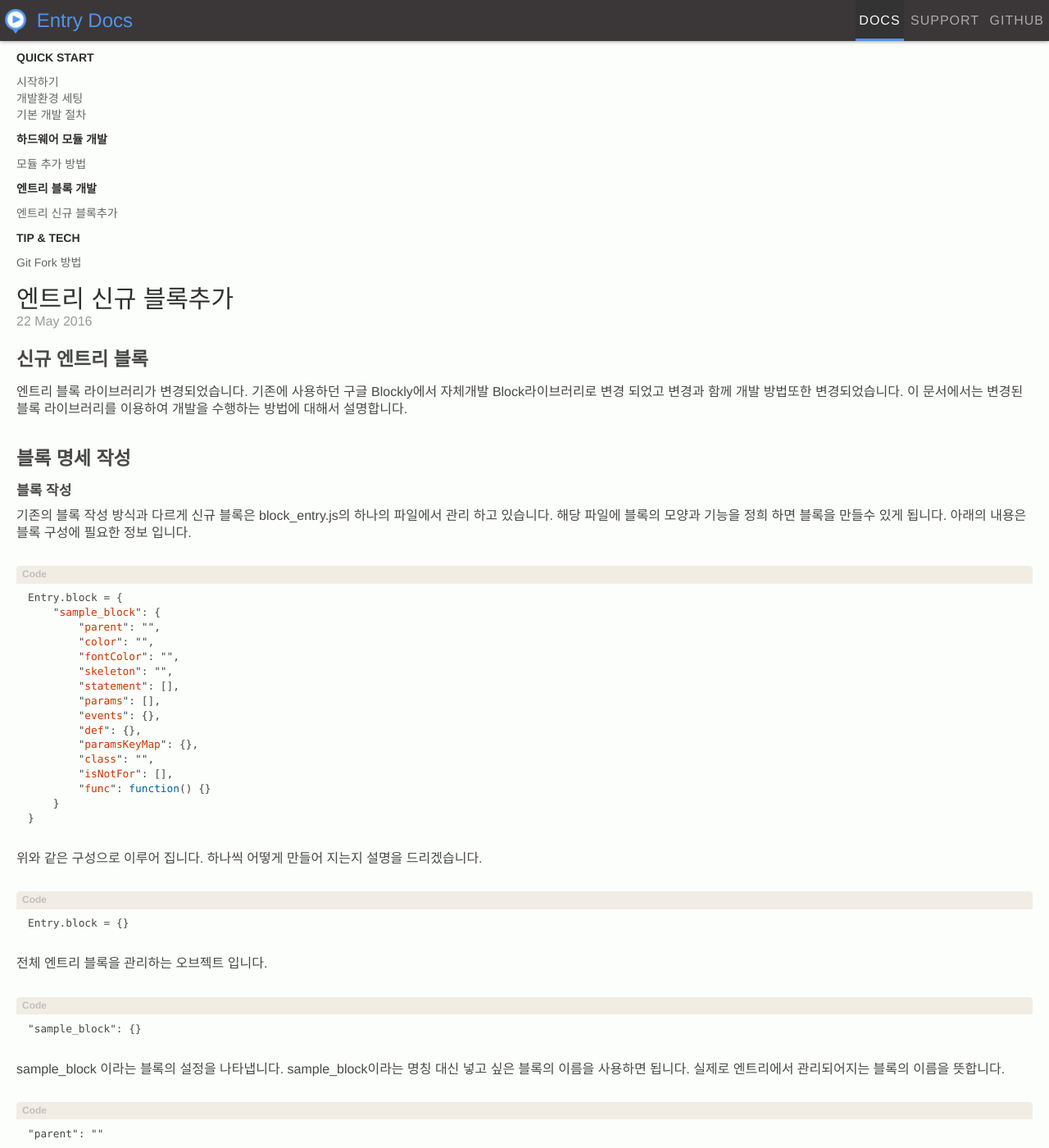
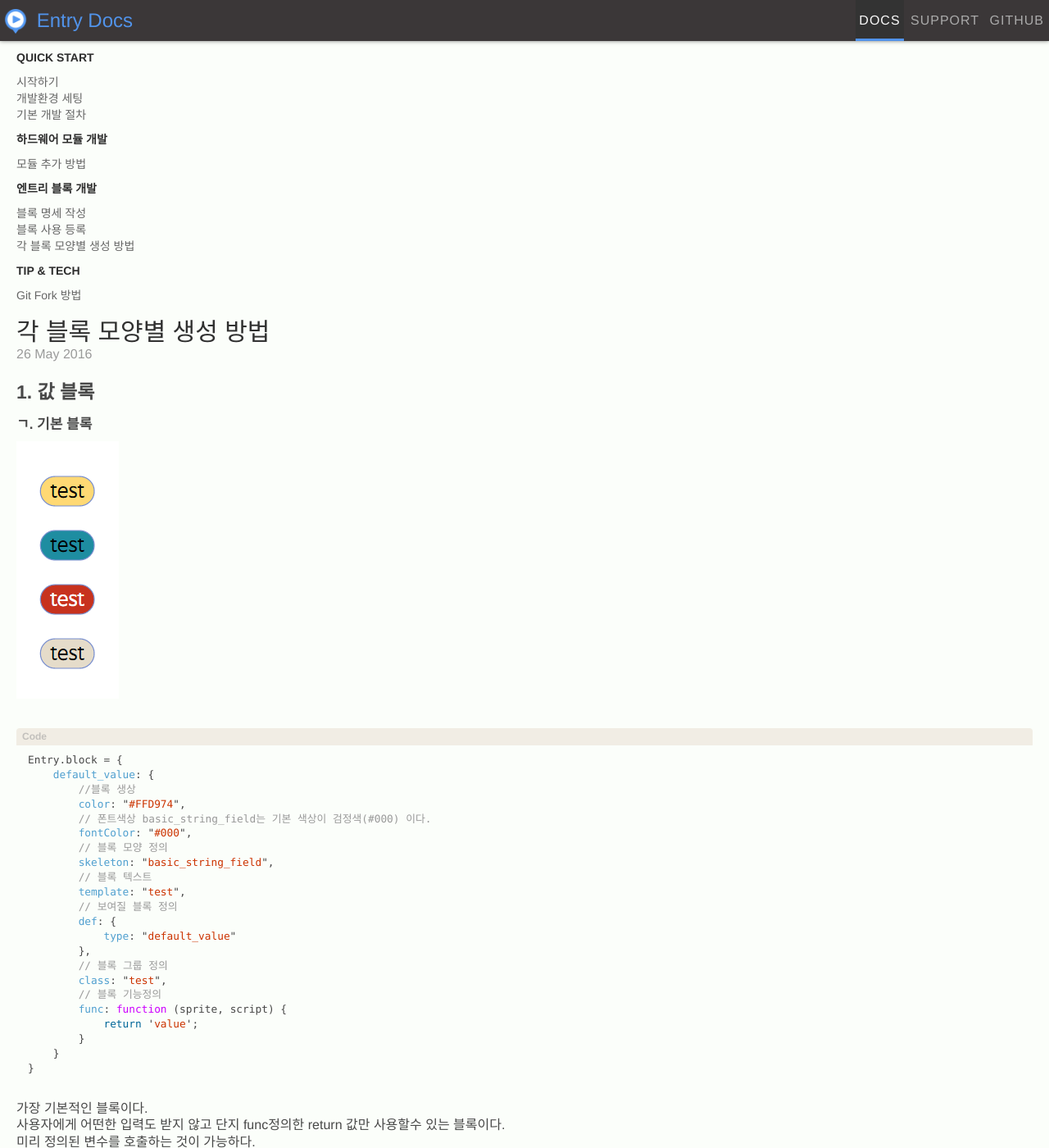
Before and after one commit to entrylabs/entry-hw-docs, a Jekyll site: the page built from posts/index.html, in a window 1280 px wide and 1400 px high. Shown: the whole window at 82% size. Built offline with Jekyll 4.4.1, drawn with Linux system fonts in a browser that asks for light colours; the list of posts is cut into pages by our own code; some of the changed text lies outside the part shown.

Commit message:
문서 최신 반영.

```diff
--- a/_includes/sidebar.html
+++ b/_includes/sidebar.html
@@ -25,8 +25,10 @@
     <div class="nav-docs-section">
         <h3>엔트리 블록 개발</h3>
         <ul>
-            {% for post in site.posts %}
+            {% assign posts = site.posts | sort: 'order' %}
+            {% for post in posts %}
                 {% if post.type == "entryBlock" %}
+            {{ site.posts.length }}
                     <li><a class="{% if page.url == post.url %}active{% endif %}" href="{{site.base-link-url}}{{ post.url }}">{{ post.title }}</a></li>
                 {% endif %}
             {% endfor %}
--- a/_posts/2016-05-22-add_new_blocks.md
+++ b/_posts/2016-05-22-add_new_blocks.md
@@ -1,7 +1,8 @@
 ---
 layout: post
-title: 엔트리 신규 블록추가
+title: 블록 명세 작성
 type: entryBlock
+order: 1
 ---
 
 ### 신규 엔트리 블록
@@ -115,10 +116,20 @@ sample_block 이라는 블록의 설정을 나타냅니다. sample_block이라
 {% endhighlight %}
 블록의 기능을 정의 합니다. 실질적인 블록의 로직을 담당합니다. 사용방법은 기존의 블록 방식과 같습니다.
 
+
 ---
+
 
 ### 블록 사용 등록
 기존에는 static.js에 EntryStatic.getAllBlocks와 EntryStatic.blockInfo 두 가지를 설정했지만 blockInfo의 경우 block_entry.js에 포함되었습니다. getAllBlocks에만 사용 할 블록을 등록하면 해당 블록이 나오게 되어있습니다. 작성 방법은 기존과 같습니다.
 
+
+---
+
+
 ### 각 블록 모양별 생성 방법
-작성 예정 입니다.
+
+#### 1. 값 블록
+
+##### ㄱ. 기본 블록
+![기본 블록]({{site.base-link-url}}/wiki-image/block_create/default_value.png)
--- /dev/null
+++ b/_posts/2016-05-26-add_new_blocks2.md
@@ -0,0 +1,11 @@
+---
+layout: post
+title: 블록 사용 등록
+type: entryBlock
+order: 2
+---
+
+### 블록 사용 등록
+기존에는 static.js에 EntryStatic.getAllBlocks와 EntryStatic.blockInfo 두 가지를 설정했지만
+blockInfo의 경우 block_entry.js에 포함되었습니다. getAllBlocks에만 사용 할 블록을 등록하면 해당 블록이 나오게 되어있습니다.
+작성 방법은 기존과 같습니다.
--- /dev/null
+++ b/_posts/2016-05-26-add_new_blocks3.md
@@ -0,0 +1,152 @@
+---
+layout: post
+title: 각 블록 모양별 생성 방법
+type: entryBlock
+order: 3
+---
+
+### 1. 값 블록
+
+#### ㄱ. 기본 블록
+![기본 블록]({{site.base-link-url}}/wiki-image/block_create/default_value.png)
+{% highlight js %}
+Entry.block = {
+    default_value: {
+        //블록 생상
+        color: "#FFD974",
+        // 폰트색상 basic_string_field는 기본 색상이 검정색(#000) 이다.
+        fontColor: "#000",
+        // 블록 모양 정의
+        skeleton: "basic_string_field",
+        // 블록 텍스트
+        template: "test",
+        // 보여질 블록 정의
+        def: {
+            type: "default_value"
+        },
+        // 블록 그룹 정의
+        class: "test",
+        // 블록 기능정의
+        func: function (sprite, script) {
+            return 'value';
+        }
+    }
+}
+{% endhighlight %}
+가장 기본적인 블록이다.
+사용자에게 어떤한 입력도 받지 않고 단지 func정의한 return 값만 사용할수 있는 블록이다.
+미리 정의된 변수를 호출하는 것이 가능하다.
+skeleton이 "basic_string_field"로 정의된 블록의 모양이 이와 같다.
+글자색이 제대로 보이지 않는다면 fontColor 프로퍼티를 통해 수정할수 있다.
+template 프로퍼티에 정의한 텍스트가 그대로 나오게 된다.
+template 프로퍼티는 작성 되어 있지 않다면 Lang.template 에서 정의된 블록 명칭으로 값을 가져오게 된다.
+**다만, 정의된 블록 명칭이 없을경우 프로그램 자체가 로드되지 않는 버그 있으므로 주의!**
+
+> 유사한 블록으로 초시계 값, 소릿값 블록이 있다.
+
+---
+
+#### ㄴ. 기본 사용자 입력 블록
+![기본 블록]({{site.base-link-url}}/wiki-image/block_create/default_input_value.png)
+{% highlight js %}
+Entry.block = {
+    default_input_value: {
+        color: "#FFD974",
+        skeleton: "basic_string_field",
+        // 블록 텍스트 - %1은 0번째 파라미터를 뜻한다.
+        template: "%1",
+        // 블록에 사용할 파라미터
+        params: [
+            {
+                type: "TextInput",
+                value: 0
+            }
+        ],
+        def: {
+            type: "default_input_value"
+        },
+        // 파라미터를 사용 할때 쓰는 Key값 정의
+        paramsKeyMap: {
+            // VALUE라는 key에 0번째 파라미터를 정의 하였다.
+            VALUE: 0
+        },
+        class: "test",
+        func: function (sprite, script) {
+            // 해당 값을 getField로 가져오고
+            // 가져 올때 paramsKeyMap에서
+            // 정의한 VALUE라는 키값으로 데이터를 가져온다.
+            return script.getField('VALUE', script);
+        }
+    }
+}
+{% endhighlight %}
+가장 많이 사용되는 블록
+단독으로 쓰이기 보단, 다른 블록의 파라미터로 사용되어지는 블록
+사용자에게 직접 입력받는 블록이다.
+여기서의 핵심은 template의 %1값이다. %1 이라고 정의한 값은 params의 0번째 param속성을 가져오고
+해당 값을 세팅하도록 되어 있다.
+
+---
+
+#### ㄷ. 중첩 사용자 입력 블록
+
+![기본 블록]({{site.base-link-url}}/wiki-image/block_create/default_multi_input_value.png)
+{% highlight js %}
+Entry.block = {
+    default_multi_input_value: {
+        color: "#FFD974",
+        skeleton: "basic_string_field",
+        // 블록 텍스트
+        // 파라미터가 2개 사용되기 때문에 %1 %2 두개를 사용하였다.
+        template: "%1 + %2",
+        params: [
+            {
+                // 중첩되는 Value블록을 만들경우에는
+                // TextInput이 아닌 Block타입으로 생성한다.
+                // Block type에는 string, boolean, param
+                // 3가지 종류의 accept가 존재 한다.
+                type: "Block",
+                accept: "string"
+            },
+            {
+                type: "Block",
+                accept: "string"
+            }
+        ],
+        events: {},
+        def: {
+            // def의 params의 경우는 초기값을 지정할수 있다.
+            // TextInput의 경우에도 def > params을 통해 값을 지정할수 있다.
+            params: [
+                {
+                    type: "number",
+                    params: [ "0" ]
+                },
+                {
+                    type: "number",
+                    params: [ "10" ]
+                }
+            ],
+            type: "default_multi_input_value"
+        },
+        paramsKeyMap: {
+            LEFTHAND: 0,
+            RIGHTHAND: 1
+        },
+        class: "test",
+        func: function (sprite, script) {
+            // type이 Block의 경우에는 Field가 아닌 Value로 취급해서 가져온다.
+            // 일반적으로는 getValue로 값을 가져오고
+            // 명시적으로 숫자형으로 가져오고 싶을때에는 getNumberValue를 사용한다.
+            var leftValue = script.getNumberValue("LEFTHAND", script);
+            var rightValue = script.getNumberValue("RIGHTHAND", script);
+            return  leftValue + rightValue;
+        }
+    }
+}
+{% endhighlight %}
+자료 계산시 또는 하드웨어 아날로그 값을 처리할때 많이 사용하는 블록 형태이다.
+해당 블록에서 핵심은 단일 입력 블록을 만들때와는 다르게 `type: "Block"`를 사용해서
+값을 가져오는 것과 def > params를 통해 초기값을 세팅한다는 점을 꼼꼼히 봐야한다.
+
+> 유사한 블록은 계산 블록들과 하드웨어에서 아날로그 처리 블록들이다.
--- a/public/css/flux.css
+++ b/public/css/flux.css
@@ -1,7 +1,6 @@
 html {
-  font-family: "Helvetica Neue", Helvetica, Arial, sans-serif;
-  font-family: proxima-nova, "Helvetica Neue", Helvetica, Arial, sans-serif;
-  font-weight: 300;
+  font-family: "13px/1.4 Helvetica", "Helvetica", "맑은 고딕", "Malgun Gothic", "Apple SD Gothic Neo Regular", "나눔 고딕", Arial, sans-serif;
+  /*font-weight: 300;*/
   color: #484848;
   line-height: 1.28;
 }
@@ -595,9 +594,9 @@ section.black content {
 }
 
 .documentationContent blockquote p:first-child {
-  font-weight: bold;
-  font-size: 17.5px;
-  line-height: 20px;
+  /*font-weight: bold;*/
+  /*font-size: 17.5px;*/
+  /*line-height: 20px;*/
   margin-top: 0;
   text-rendering: optimizelegibility;
 }
```
Also changed, not shown: index.md (+2 -0 lines), wiki-image/block_create/default_input_value.PNG (added), wiki-image/block_create/default_multi_input_value.PNG (added), wiki-image/block_create/default_value.PNG (added), wiki-image/main.png (added).
